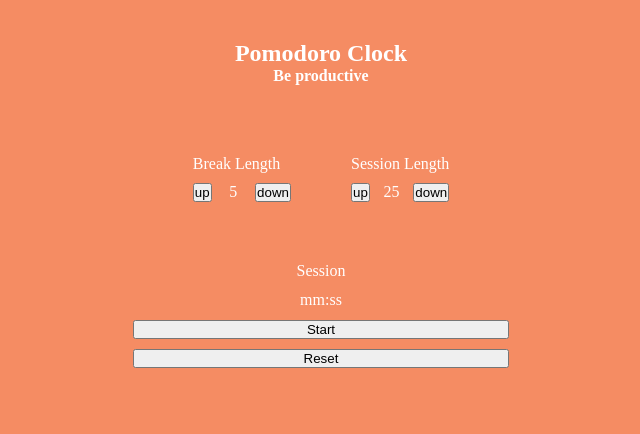
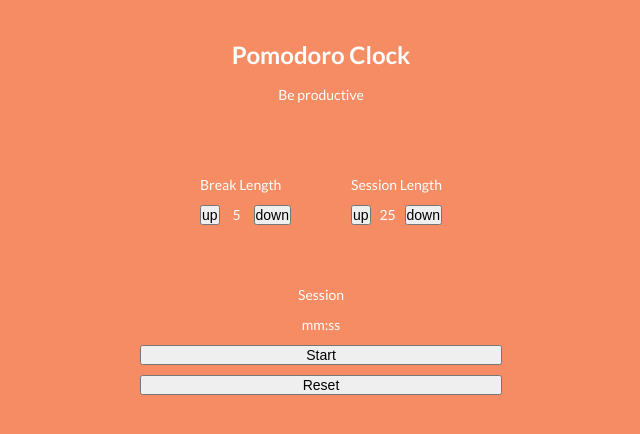
Before and after one commit to KesineeP/25Plus5Clock, a React (Create React App) app: page / in a window 1280 px wide. Shown: the top 434 px of the page, without its empty margins (319-959 px from the left). Built offline with nearby package versions, Linux system fonts and the light colour scheme.

Commit message:
Added semantic css

```diff
--- a/public/index.html
+++ b/public/index.html
@@ -10,7 +10,9 @@
   <link rel="apple-touch-icon" href="%PUBLIC_URL%/logo192.png" />
 
   <link rel="manifest" href="%PUBLIC_URL%/manifest.json" />
-
+  <link rel="stylesheet" href="https://cdnjs.cloudflare.com/ajax/libs/semantic-ui/2.4.1/semantic.min.css"
+    integrity="sha512-8bHTC73gkZ7rZ7vpqUQThUDhqcNFyYi2xgDgPDHc+GXVGHXq+xPjynxIopALmOPqzo9JZj0k6OqqewdGO3EsrQ=="
+    crossorigin="anonymous" />
   <title>Pomodoro Clock</title>
 </head>
 
--- a/src/App.js
+++ b/src/App.js
@@ -8,7 +8,7 @@ const App = () => {
     <div className="main">
       <div className="header">
         <h2>Pomodoro Clock</h2>
-        <h4>Be productive</h4>
+        <p>Be productive</p>
       </div>
       <Setting />
       <Clock />
```
